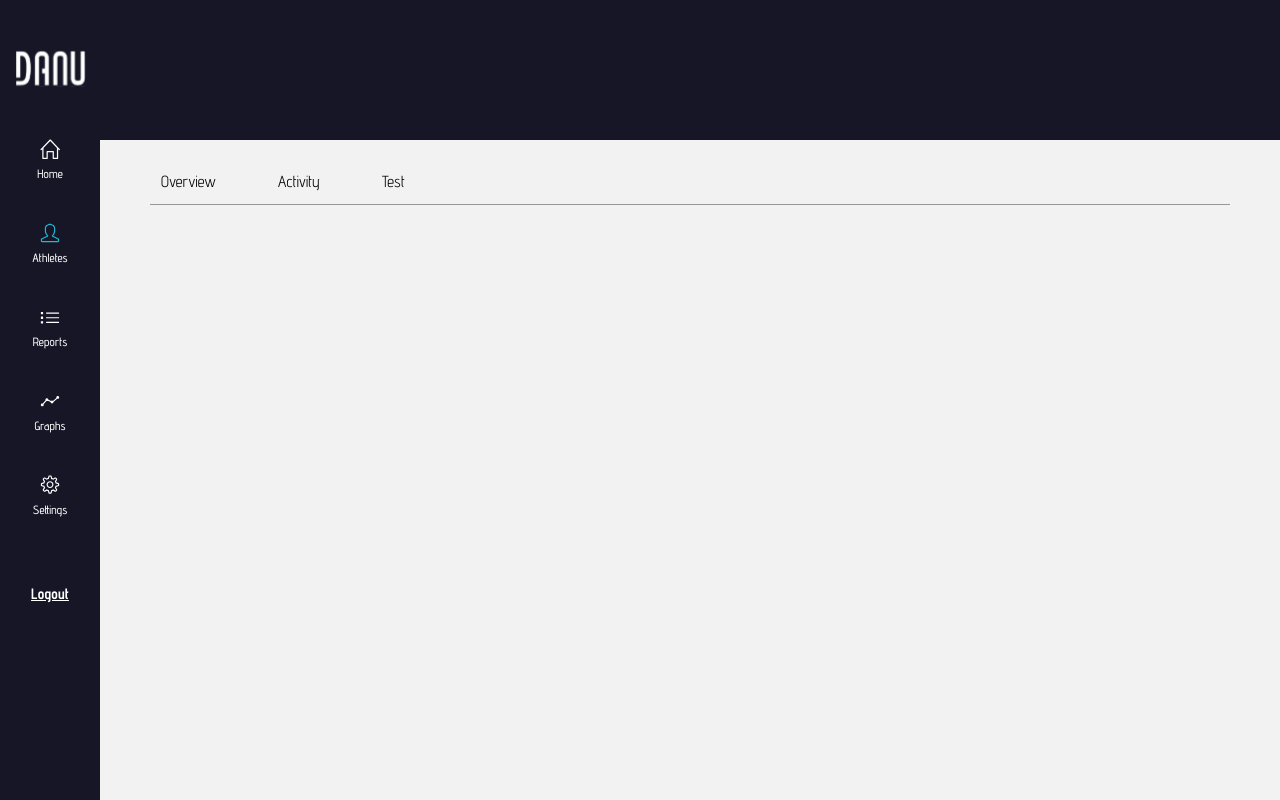
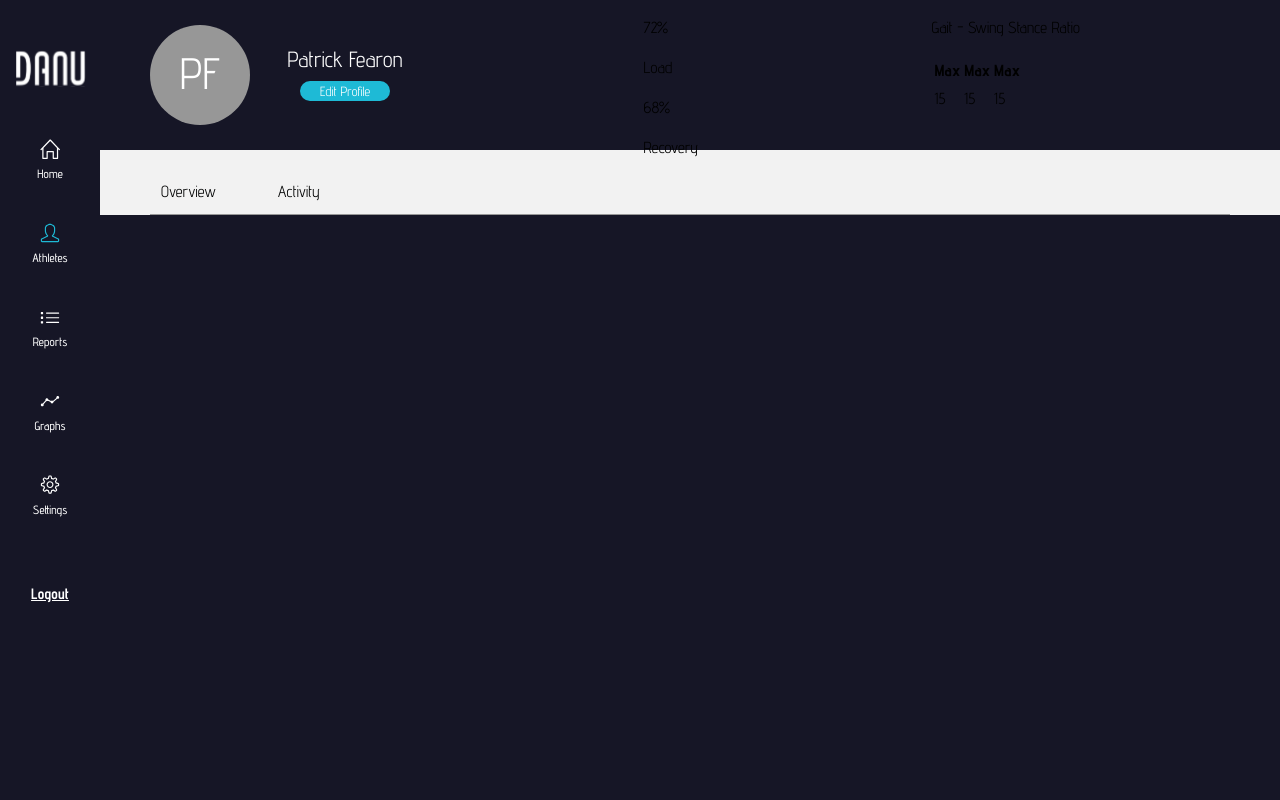
Before and after one commit to VladeanClaudiu/danu-react-web-challenge, a React (Vite) app in the folder danu-react-web-app/: page /athlete in a window 1280 px wide. Both pictures are taken after a click on the button "Login". Shown: the top 800 px of the page. Built offline with nearby package versions, Linux system fonts and the light colour scheme.

Commit message:
css changes to the profile style page

```diff
--- a/danu-react-web-app/src/App.css
+++ b/danu-react-web-app/src/App.css
@@ -126,12 +126,60 @@ body {
 }
 
 .athlete-head {
-  height: 140px;
+  height: 150px;
+  display: flex;
+  flex-direction: row;
+  justify-content: space-between;
+  margin: 0px 200px 0 50px;
+}
+
+.athlete-profile{
+  display: flex;
+  align-items: center;
+}
+
+
+.profile-img{
+  background-color: #979797;
+  height: 100px;
+  width: 100px;
+  border-radius: 50%;
+  text-align: center;
+  color: white;
+  font-size: 44px;
+  margin-right: 30px;
+}
+
+.profile-img p {
+  margin-top: 36px;
+}
+
+.profile-info {
+  width: 130px;
+  text-align: center;
+}
+
+.profile-info p {
+  color: white;
+  font-style: normal;
+  font-weight: 400;
+  font-size: 22px;
+  margin: 0;
+}
+
+.profile-info button {
+  color: white;
+  font-family: 'Advent Pro';
+  font-weight: 400;
+  background-color: #1EBAD6;
+  border: none;
+  border-radius: 10px;
+  padding: 2px 20px 2px 20px;
+  margin-top: 10px;
 }
 
 .athlete-main {
   background-color: #F2F2F2;
-  height: 100vh;
   padding: 30px 50px 0 50px;
 }
 
@@ -145,8 +193,10 @@ body {
   text-decoration: none;
   margin-right: 40px;
   padding: 11px;
+  font-weight: 400;
 }
 
 .active{
   border-bottom: 5px solid #1EBAD6;
+  font-weight: 500 !important;
 }
--- a/danu-react-web-app/src/App.jsx
+++ b/danu-react-web-app/src/App.jsx
@@ -4,6 +4,7 @@ import LoginPage from './components/LoginPage'
 import {Routes, Route, Link} from 'react-router-dom'
 import HomePage from './components/HomePage'
 import AthletsPage from './components/AthletesPage'
+
 
 function App() {
   const [loggedIn, setLoggedIn] = useState(false)
@@ -39,7 +40,8 @@ function App() {
         <Routes>
           <Route exact path='/' element ={<HomePage />} />
           <Route exact path='/athlete' element ={<AthletsPage />} />
-          <Route exact path='/athlete/:anything' element ={<AthletsPage />} />
+          <Route exact path='/athlete/overview' element ={<div><AthletsPage /></div>} />
+          <Route exact path='/athlete/activity' element ={<div><AthletsPage /></div>} />
         </Routes>
       </div>
     )
--- a/danu-react-web-app/src/components/AthletesPage.jsx
+++ b/danu-react-web-app/src/components/AthletesPage.jsx
@@ -1,29 +1,52 @@
-import {Link, NavLink, Route, Routes} from "react-router-dom"
-import TestComponet from "./TestComponent"
+import {NavLink, Routes} from "react-router-dom"
 
 function AthletsPage(props) {
     return(
         <section className="athletes-page">
             <div className="athlete-head">
-                <div className="athlete-profile"></div>
-                <div className="athlete-circle-graph"></div>
-                <div className="athlete-stats"></div>
+                <div className="athlete-profile">
+                    <div className="profile-img">
+                        <p>PF</p>
+                    </div>
+                    <div className="profile-info">
+                        <p>Patrick Fearon</p>
+                        <button>Edit Profile</button>
+                    </div>
+                </div>
+                <div className="athlete-circle-graph">
+                    <div className="load-graph">
+                        <p>72%</p>
+                        <p>Load</p>
+                    </div>
+                    <div className="recovery-graph">
+                        <p>68%</p>
+                        <p>Recovery</p>
+                    </div>
+                </div>
+                <div className="athlete-stats">
+                    <p>Gait - Swing Stance Ratio</p>
+                    <table>
+                        <tr>
+                            <th>Max</th>
+                            <th>Max</th>
+                            <th>Max</th>
+                        </tr>
+                        <tr>
+                            <td>15</td>
+                            <td>15</td>
+                            <td>15</td>
+                        </tr>
+                    </table>
+                </div>
             </div>
             <div className="athlete-main">
                 <div className="athlete-nav">
                     <NavLink to="/athlete/overview">Overview</NavLink>
                     <NavLink to="/athlete/activity">Activity</NavLink>
-                    <NavLink to="/athlete/test">Test</NavLink>
-
-
                 </div>
-                <Routes>
-                        <Route path='/athlete/test' element={<TestComponet />}/>
-                </Routes>
-            </div>
-            <div>
 
             </div>
+
         </section>
 
     )
```
Also changed, not shown: danu-react-web-app/src/assets/danu.svg (added).
